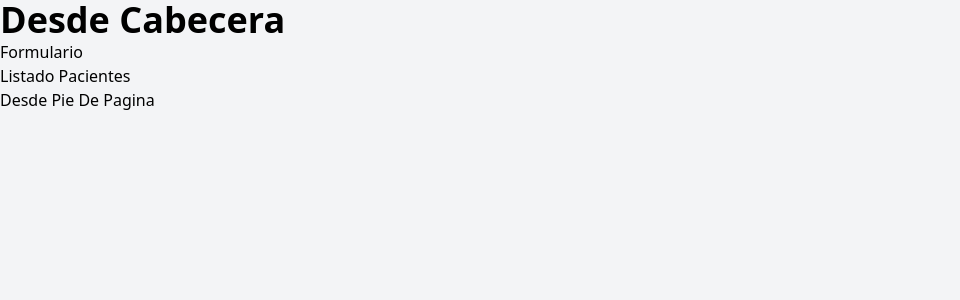
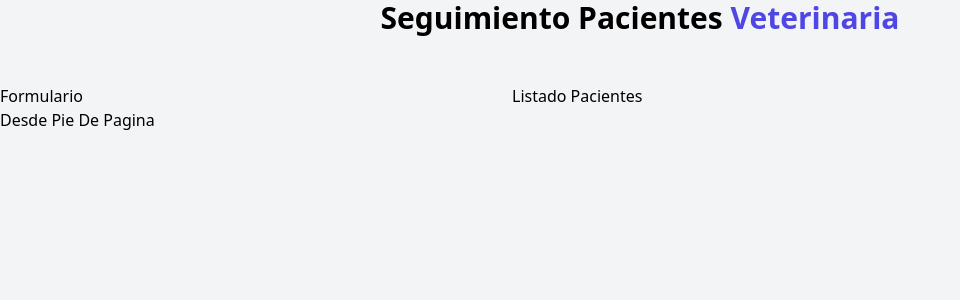
Before and after one commit to carlonchosando/turnos, a React (Vite) app: page / in a window 1280 px wide. Shown: the top 300 px of the page, without its empty margins (0-960 px from the left). Built offline with nearby package versions, Linux system fonts and the light colour scheme.

Commit message:
Cambios a ser confirmados: 	modificados:     src/App.jsx 	modificados:     src/component/Formulario.jsx 	modificados:     src/component/Header.jsx 	modificados:     src/component/ListadoPacientes.jsx

```diff
--- a/src/App.jsx
+++ b/src/App.jsx
@@ -9,9 +9,10 @@
   return (
     <>
       <Header />
-
-      <Formulario />
-      <ListadoPacientes />
+      <div className="mt-12 md:flex ">
+        <Formulario />
+        <ListadoPacientes />
+      </div>
       <Footer />
     </>
   )
--- a/src/component/Formulario.jsx
+++ b/src/component/Formulario.jsx
@@ -2,7 +2,7 @@
 
 const Formulario = () => {
   return (
-    <form>
+    <form className='md:w-1/2 lg:w-2/5 ' >
       <h1>Formulario</h1>
     </form>
   )
--- a/src/component/Header.jsx
+++ b/src/component/Header.jsx
@@ -2,7 +2,9 @@
 function Header() {
     return (
         <header>
-            <h1 className="text-4xl font-bold"  >Desde Cabecera</h1>
+            <h1 className="text-3xl font-bold text-center md:w-2/3 mx-auto ">Seguimiento Pacientes{" "}
+                <span className="text-indigo-600">Veterinaria</span>
+            </h1>
         </header>
     )
 }
--- a/src/component/ListadoPacientes.jsx
+++ b/src/component/ListadoPacientes.jsx
@@ -2,7 +2,7 @@
 
 const ListadoPacientes = () => {
   return (
-    <section>
+    <section className='md:w-1/2 lg:w-3/5 ' >
       <h2>Listado Pacientes</h2>
     </section>
   )
```
